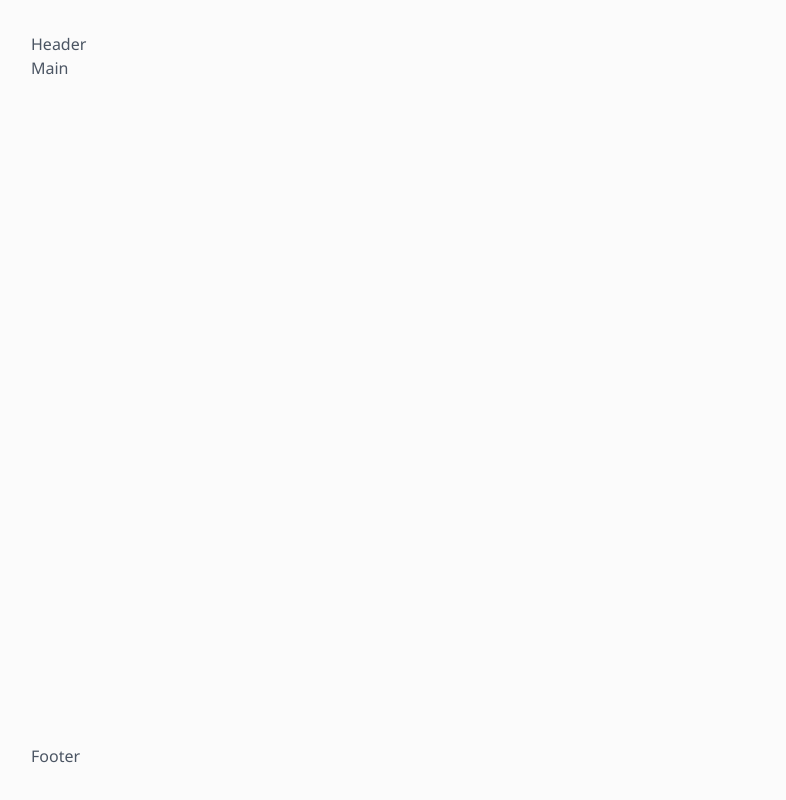
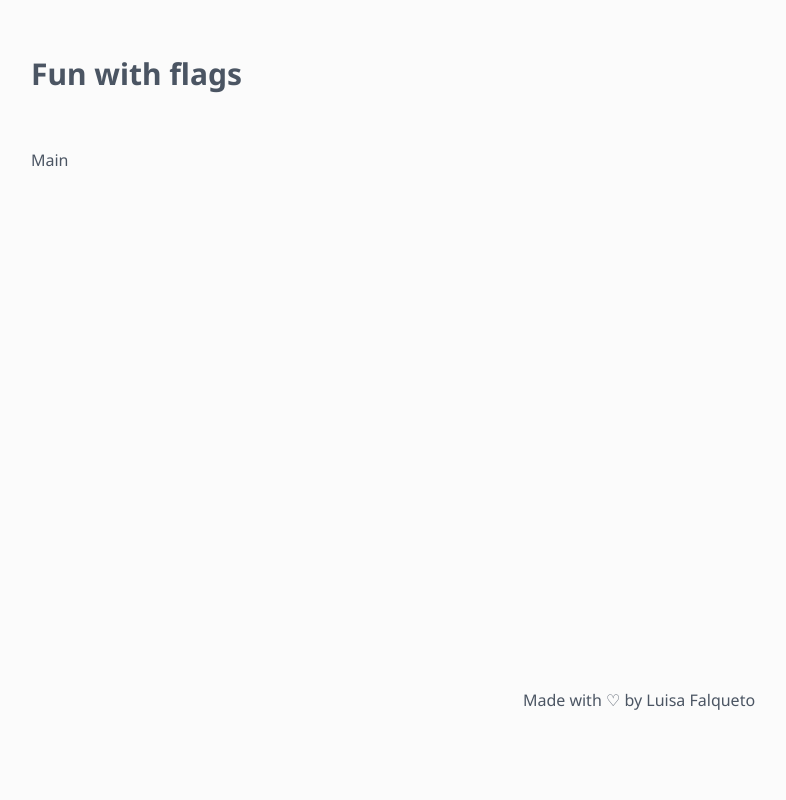
Before and after one commit to luisafalquetoz/fun-with-flags, a Next.js app: page / in a window 1280 px wide. Shown: the whole page, without its empty margins (1-787 px from the left). Built offline with nearby package versions, Linux system fonts and the light colour scheme.

Commit message:
add Footer and Header components

```diff
--- /dev/null
+++ b/app/components/Footer.tsx
@@ -0,0 +1,9 @@
+const Footer = () => {
+	return (
+		<footer className="py-6 mb-8">
+			<p className="text-center">Made with ♡ by Luisa Falqueto</p>
+		</footer>
+	);
+};
+
+export default Footer;
--- /dev/null
+++ b/app/components/Header.tsx
@@ -0,0 +1,9 @@
+const Header = () => {
+	return (
+		<header className="py-6 mb-8">
+			<h1 className="text-3xl font-bold">Fun with flags</h1>
+		</header>
+	);
+};
+
+export default Header;
--- /dev/null
+++ b/app/components/index.ts
@@ -0,0 +1,2 @@
+export {default as Header } from "./Header"
+export {default as Footer } from "./Footer"
--- a/app/page.tsx
+++ b/app/page.tsx
@@ -1,10 +1,11 @@
+import { Footer, Header } from "./components";
 
 export default function Home() {
-  return (
-    <>
-      <header>Header</header>
-      <main className="flex-1">Main</main>
-      <footer>Footer</footer>
-    </>
-  );
+	return (
+		<>
+			<Header />
+			<main className="flex-1">Main</main>
+			<Footer />
+		</>
+	);
 }
```
